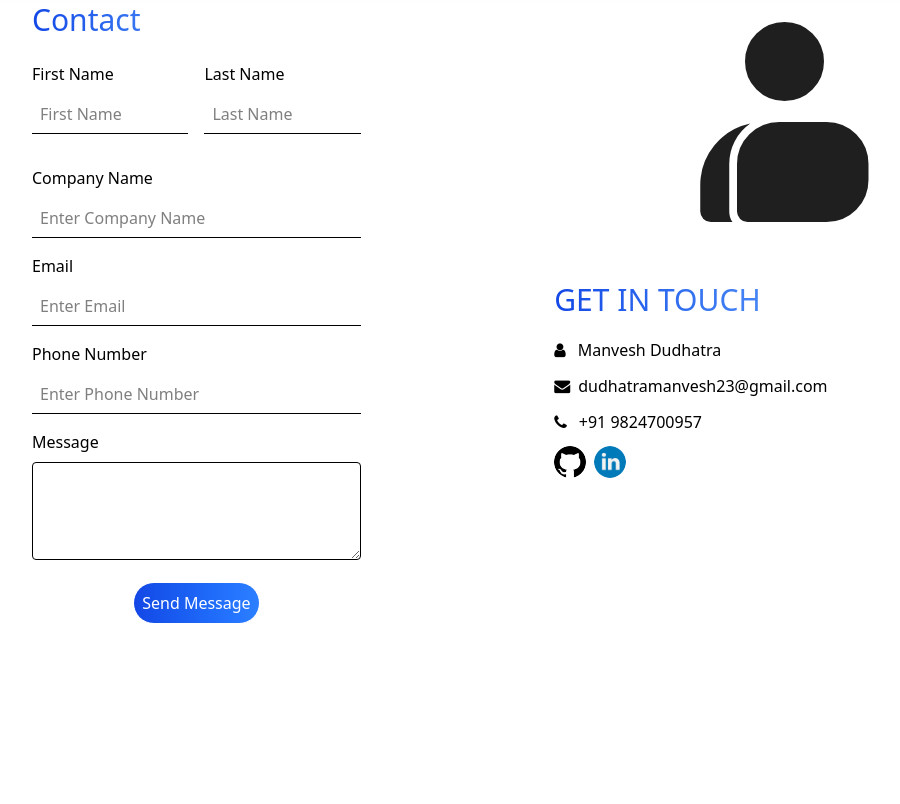
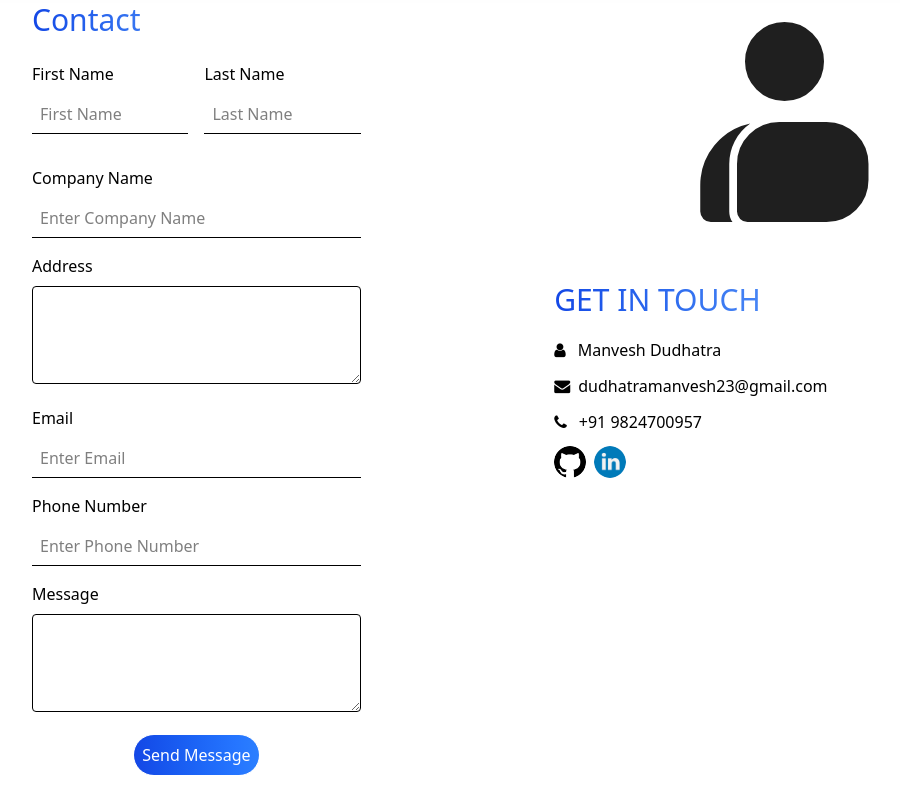
Before and after one commit to Manvesh-Dudhatra/Profile, a Django app: page /contact/ in a window 1280 px wide. Shown: the part 78-882 px from the top of the page, without its empty margins (40-940 px from the left). Before the commit the page ends 701 px from the top, so only its background shows below. Run offline with Django 5.2, Linux system fonts and the light colour scheme; style sheets or scripts are compiled from the project's sources.

Commit message:
make contact-api

```diff
--- a/portfolio/admin.py
+++ b/portfolio/admin.py
@@ -1,7 +1,11 @@
 from django.contrib import admin
-from .models import CustomUser
+from .models import CustomUser, Inquiry
 
 class UserAdmin(admin.ModelAdmin):
     list_display = ["username", "email", "password", "mobile"]
 
+class InquiryAdmin(admin.ModelAdmin):
+    list_display = ["name", "cname", "address", "email","phone", "message"]
+
 admin.site.register(CustomUser, UserAdmin)
+admin.site.register(Inquiry, InquiryAdmin)
--- a/portfolio/templates/contact.html
+++ b/portfolio/templates/contact.html
@@ -11,7 +11,7 @@ Contact
         <div class="w-[70%] h-60 mx-auto">
             <img src="{% static 'images/user-icon.svg' %}" class="w-full h-full">
         </div>
-        <div class="w-full  md:mx-auto md:w-[60%] my-10">
+        <div class="w-full md:mx-auto md:w-[60%] my-10">
             <p class="text-2xl md:text-3xl mb-5 bg-linear-to-r from-blue-700 to-blue-300 text-transparent bg-clip-text w-full">GET IN TOUCH
             </p>
             <div>
@@ -35,7 +35,7 @@ Contact
         <form action="" method="POST" onsubmit="return validateData()" id="contact">
             {% csrf_token %}
             <div class="mb-4 md:flex justify-between w-full gap-4">
-                <div class="w-full md:w-[50%]  mb-4">
+                <div class="w-full md:w-[50%] mb-4">
                     <div class="mb-2">
                         <p class="">First Name</p>
                     </div>
@@ -56,7 +56,12 @@ Contact
                 </div>
                 <div><input type="text" class="border-b w-full h-10 px-2" placeholder="Enter Company Name" id="company"
                         name="company" required></div>
-
+            </div>
+            <div class="w-full mb-4">
+                <div class="mb-2">
+                    <p class="">Address</p>
+                </div>
+                <div><textarea id="address" name ="address" class="border w-full rounded" rows="4"></textarea></div>
             </div>
             <div class="w-full mb-4">
                 <div class="mb-2">
--- a/portfolio/views.py
+++ b/portfolio/views.py
@@ -1,5 +1,5 @@
 from django.shortcuts import render, redirect
-from .models import CustomUser
+from .models import CustomUser, Inquiry
 from django.contrib.auth import authenticate, login
 
 def register(request):
@@ -37,5 +37,15 @@ def about(request):
 
 def contact(request):
     if request.method == "POST":
+        fname = request.POST.get("fname")
+        lname = request.POST.get("lname")
+        company = request.POST.get("company")
+        address = request.POST.get('address')
+        email = request.POST.get("email")
+        phone = request.POST.get("phone")
+        message = request.POST.get('message')
+
+        Inquiry.objects.create(name = f'{fname} {lname}', cname = company, address=address, email=email, phone=phone, message = message)
+
         return redirect('contact')
     return render(request, 'contact.html')
```
Also changed, not shown: portfolio/models.py (+8 -0 lines), portfolio/migrations/0002_inquiry.py (added).
